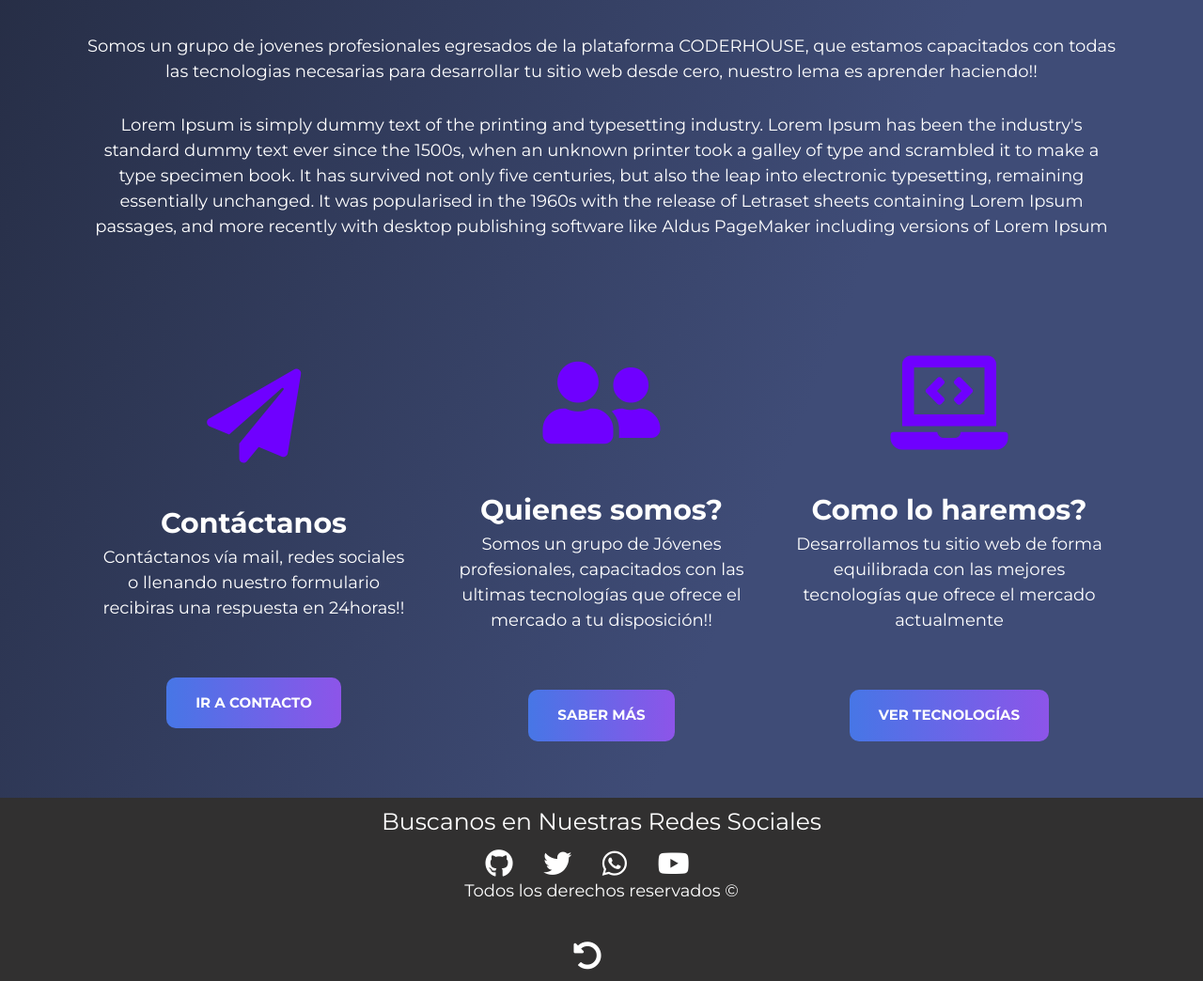
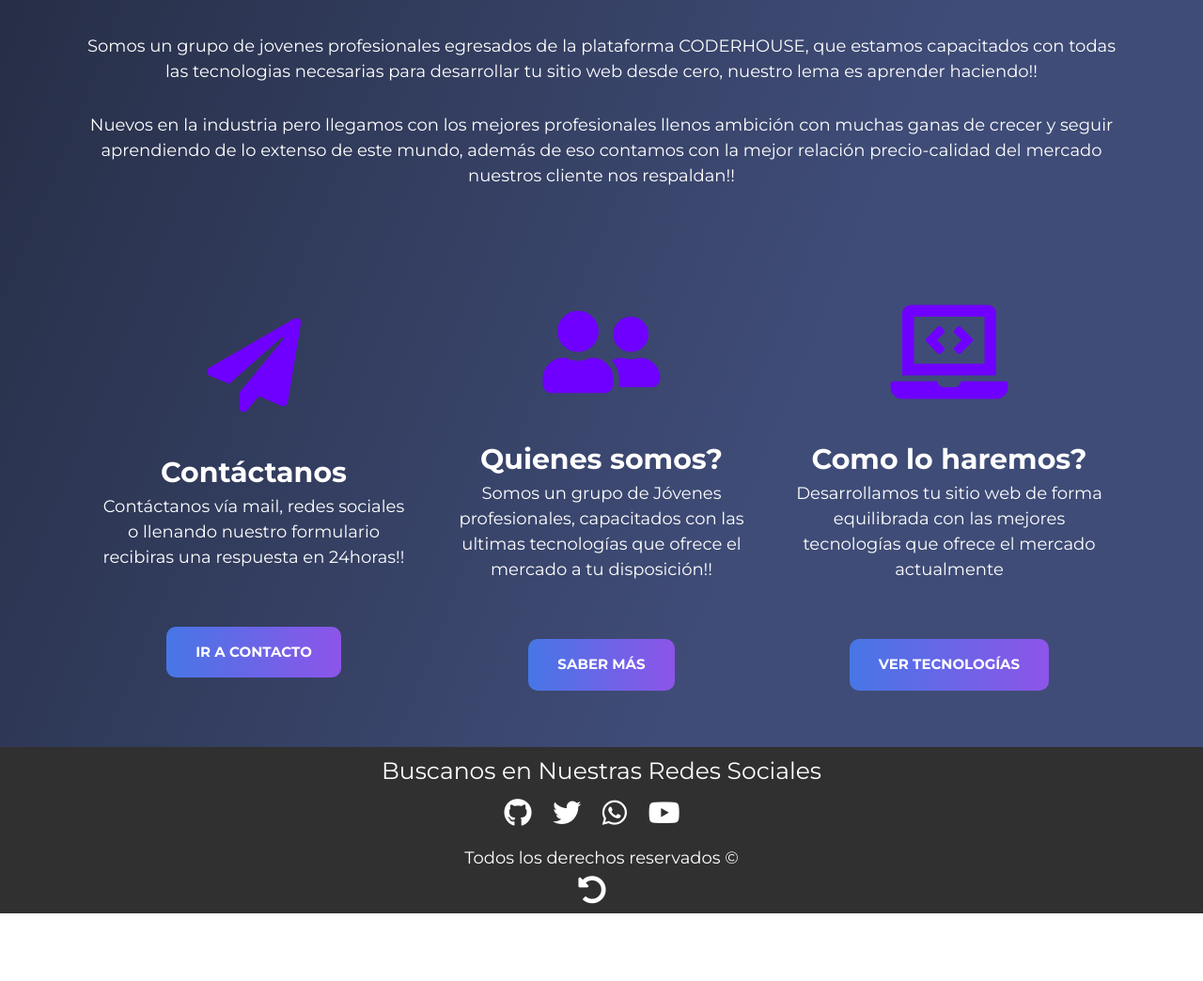
Before and after one commit to vehs10/VHCODER_PROJECT, a website: page pages/nosotros.html in a window 1280 px wide. Shown: the part 1320-2364 px from the top of the page at 94% size. After the commit the page ends 2292 px from the top, so only its background shows below. Drawn offline with nearby package versions, Linux system fonts and the light colour scheme.

Commit message:
actualizacion final

```diff
--- a/pages/nosotros.html
+++ b/pages/nosotros.html
@@ -9,7 +9,6 @@
     <link rel="stylesheet" href="../css/normalize.css">
     <link rel="stylesheet" href="../css/all.css">
     <link rel="stylesheet" href="../css/fontawesome.min.css">
-    <link rel="stylesheet" href="../css/styles.css">
     <link rel="stylesheet" href="../css/style.css">
     <link rel="preconnect" href="https://fonts.gstatic.com">
     <link href="https://fonts.googleapis.com/css2?family=Nerko+One&display=swap" rel="stylesheet">
@@ -91,9 +90,8 @@
             <div class="text-nosotros">
                 <p>Somos un grupo de jovenes profesionales egresados de la plataforma CODERHOUSE, que estamos capacitados con todas las tecnologias necesarias para desarrollar tu sitio web desde cero, nuestro lema es aprender haciendo!! </p>
 
-                <p>Lorem Ipsum is simply dummy text of the printing and typesetting industry. Lorem Ipsum has been the industry's standard dummy text ever since the 1500s, when an unknown printer took a galley of type and scrambled it to make a type specimen
-                    book. It has survived not only five centuries, but also the leap into electronic typesetting, remaining essentially unchanged. It was popularised in the 1960s with the release of Letraset sheets containing Lorem Ipsum passages, and
-                    more recently with desktop publishing software like Aldus PageMaker including versions of Lorem Ipsum</p>
+                <p>Nuevos en la industria pero llegamos con los mejores profesionales llenos ambición con muchas ganas de crecer y seguir aprendiendo de lo extenso de este mundo, además de eso contamos con la mejor relación precio-calidad del mercado nuestros
+                    cliente nos respaldan!!</p>
             </div>
         </div>
         </div>
--- a/scss/_footer.scss
+++ b/scss/_footer.scss
@@ -11,6 +11,7 @@
     font-size: 3rem;
     color: white;
     padding-top: 1rem;
+    margin-right: 2rem;
 }
 
 .site-footer a i:hover {
@@ -19,6 +20,11 @@
     color: #4776E6;
 }
 
+.site-footer p {
+    margin-top: 2rem;
+    margin-bottom: -0.5rem;
+}
+
 .back a i {
     padding-bottom: 2rem;
 }
```
Also changed, not shown: index.html (+3 -5 lines), pages/integrantes.html (+0 -1 lines), pages/testimoniales.html (+0 -1 lines), css/style.css.
